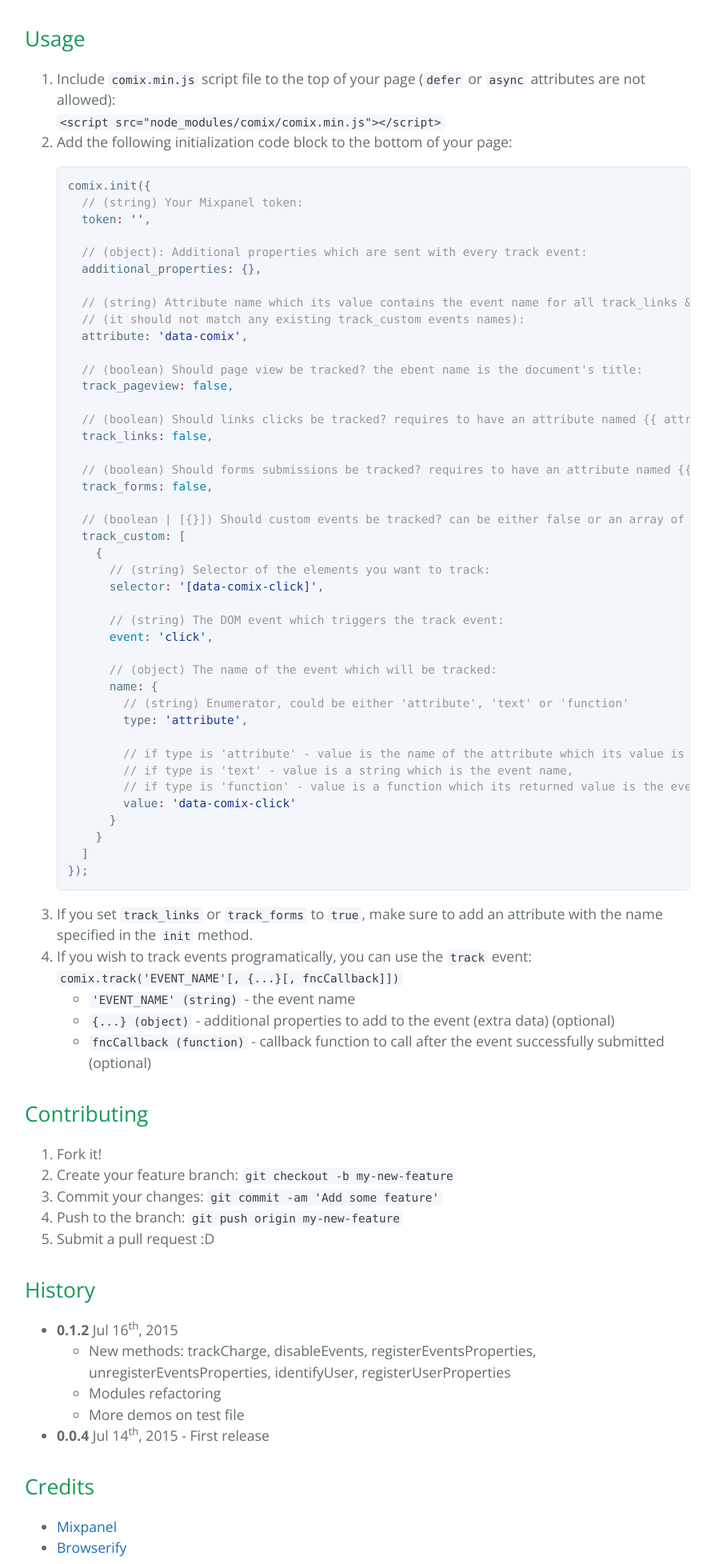
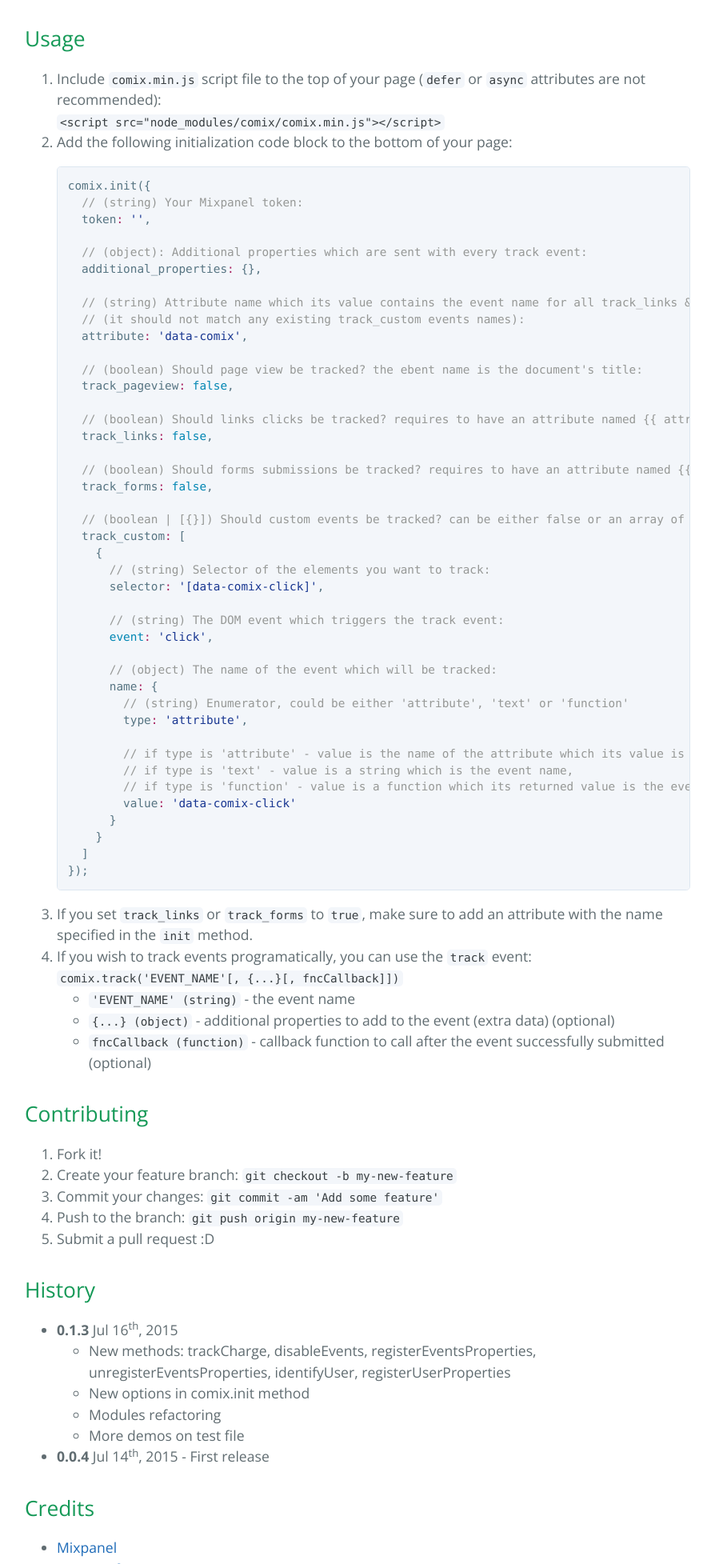
Before and after one commit to nire0510/comix, a plain HTML site: page index.html in a window 1280 px wide. Shown: the part 655-2610 px from the top of the page at 80% size, without its empty margins (193-1087 px from the left). Drawn offline with nearby package versions, Linux system fonts and the light colour scheme.

```diff
--- a/index.html
+++ b/index.html
@@ -37,7 +37,7 @@
 <a id="usage" class="anchor" href="#usage" aria-hidden="true"><span class="octicon octicon-link"></span></a>Usage</h2>
 
 <ol>
-<li>Include <code>comix.min.js</code> script file to the top of your page (<code>defer</code> or <code>async</code> attributes are not allowed):<br>
+<li>Include <code>comix.min.js</code> script file to the top of your page (<code>defer</code> or <code>async</code> attributes are not recommended):<br>
 <code>&lt;script src="node_modules/comix/comix.min.js"&gt;&lt;/script&gt;</code>
 </li>
 <li>
@@ -120,10 +120,11 @@
 
 <ul>
 <li>
-<strong>0.1.2</strong> Jul 16<sup>th</sup>, 2015
+<strong>0.1.3</strong> Jul 16<sup>th</sup>, 2015
 
 <ul>
 <li>New methods: trackCharge, disableEvents, registerEventsProperties, unregisterEventsProperties, identifyUser, registerUserProperties</li>
+<li>New options in comix.init method </li>
 <li>Modules refactoring</li>
 <li>More demos on test file</li>
 </ul>
```
Also changed, not shown: params.json (+1 -1 lines).
